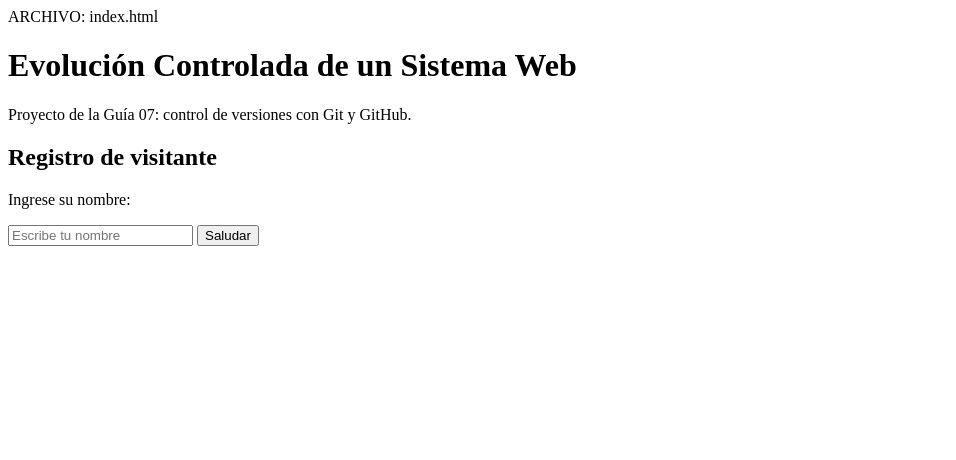
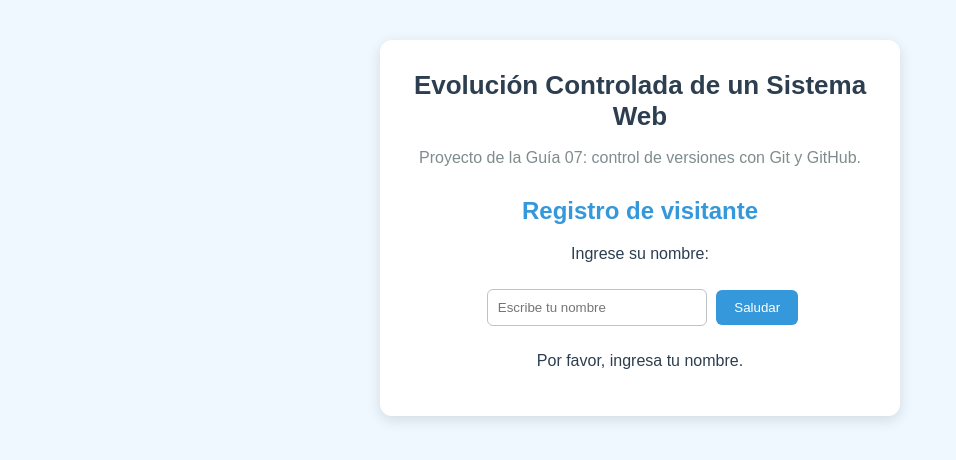
Before and after one commit to idfc-the-goat/guia07-ejercicio01-evolucion-web, a plain HTML site: page index.html in a window 1280 px wide. Both pictures are taken after a click on the button "Saludar". Shown: the whole page, without its empty margins (0-956 px from the left). Drawn offline with Linux system fonts and the light colour scheme.

Commit message:
v3: Se agrega JavaScript con evento y validación del nombre

```diff
--- a/index.html
+++ b/index.html
@@ -1,19 +1,27 @@
-ARCHIVO: index.html
 <!doctype html>
 <html lang="es">
   <head>
     <meta charset="UTF-8" />
     <meta name="viewport" content="width=device-width, initial-scale=1.0" />
     <title>Evolución de un Sistema Web</title>
+    <!-- Enlace al archivo CSS -->
+    <link rel="stylesheet" href="styles.css" />
   </head>
   <body>
-    <h1>Evolución Controlada de un Sistema Web</h1>
-    <p>Proyecto de la Guía 07: control de versiones con Git y GitHub.</p>
+    <main class="tarjeta">
+      <h1>Evolución Controlada de un Sistema Web</h1>
+      <p class="subtitulo">
+        Proyecto de la Guía 07: control de versiones con Git y GitHub.
+      </p>
 
-    <h2>Registro de visitante</h2>
-    <p>Ingrese su nombre:</p>
-    <input type="text" id="nombre" placeholder="Escribe tu nombre" />
-    <button>Saludar</button>
-    <p id="resultado"></p>
+      <h2>Registro de visitante</h2>
+      <p>Ingrese su nombre:</p>
+      <input type="text" id="nombre" placeholder="Escribe tu nombre" />
+      <button onclick="saludar()">Saludar</button>
+      <p id="resultado"></p>
+    </main>
+
+    <!-- Enlace al archivo JavaScript -->
+    <script src="script.js"></script>
   </body>
 </html>
--- /dev/null
+++ b/script.js
@@ -0,0 +1,12 @@
+function saludar() {
+  // Obtener el valor del input
+  let nombre = document.getElementById("nombre").value.trim();
+  let resultado = document.getElementById("resultado");
+
+  // Validar si el usuario escribió algo
+  if (nombre === "") {
+    resultado.innerText = "Por favor, ingresa tu nombre.";
+  } else {
+    resultado.innerText = "Hola " + nombre + ", bienvenido al sistema.";
+  }
+}
```
